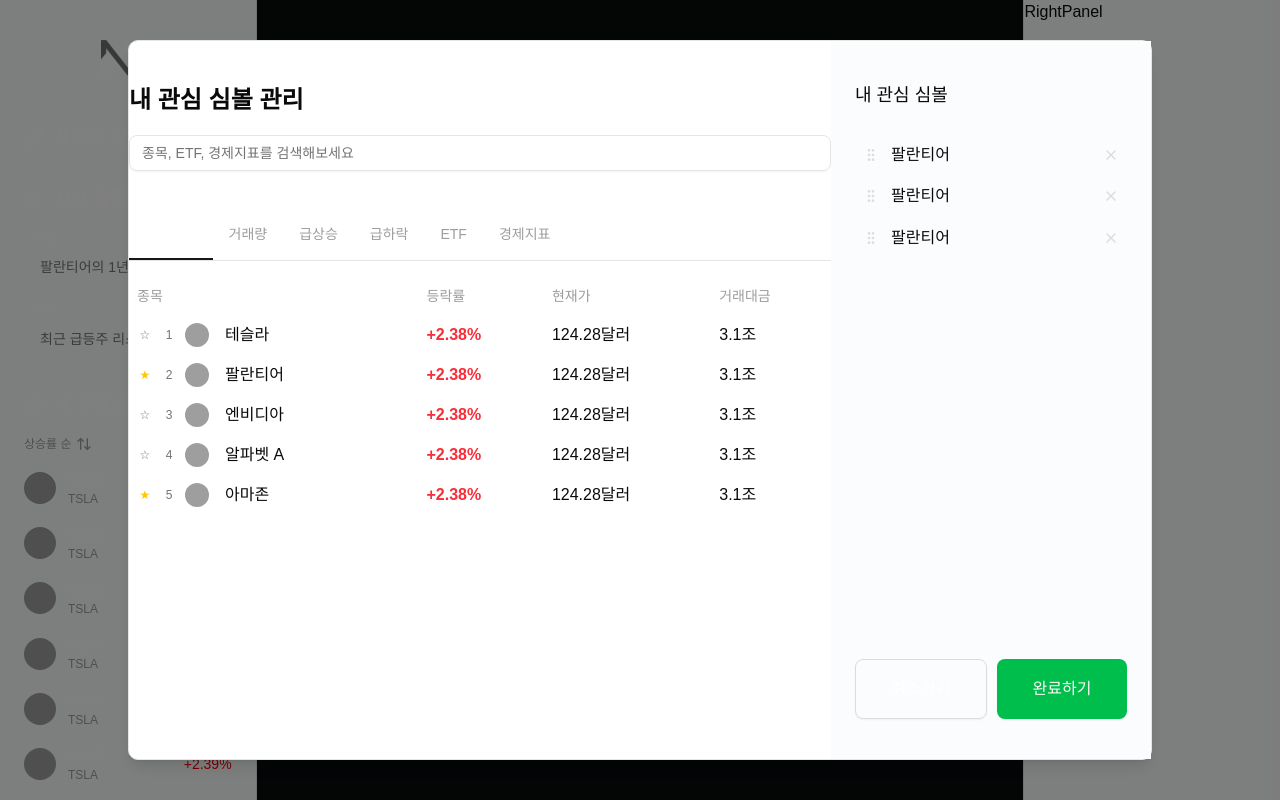
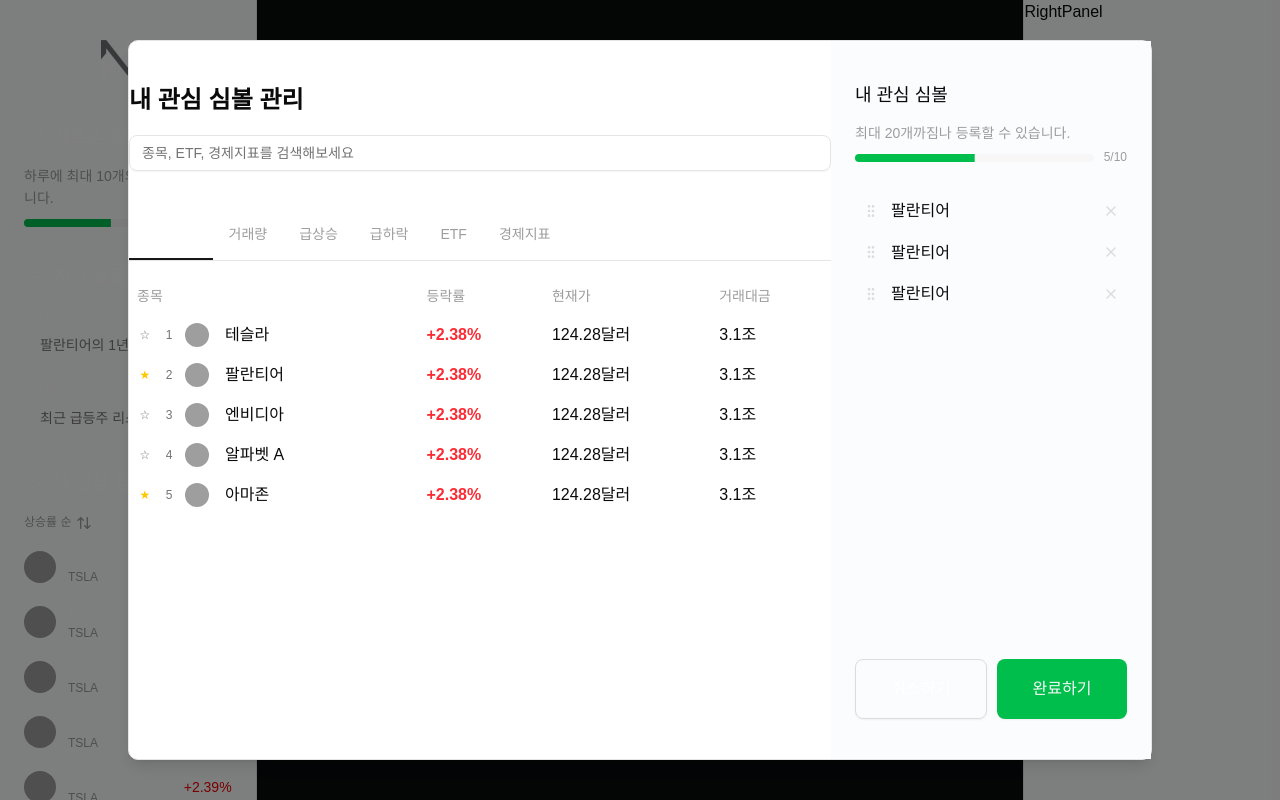
Before and after one commit to Waiker-Inc/wealthM-mvp, a React (Vite) app: page / in a window 1280 px wide. Both pictures are taken after a click on the button "편집". Built offline with nearby package versions, Linux system fonts and the light colour scheme; grey boxes are pictures that could not be loaded; a web font is replaced by a local one.

Commit message:
feat: 디자인 추가

```diff
--- a/package.json
+++ b/package.json
@@ -12,6 +12,7 @@
   "dependencies": {
     "@radix-ui/react-avatar": "^1.1.10",
     "@radix-ui/react-dialog": "^1.1.14",
+    "@radix-ui/react-progress": "^1.1.7",
     "@radix-ui/react-slot": "^1.2.3",
     "@radix-ui/react-tabs": "^1.1.12",
     "@tailwindcss/vite": "^4.1.10",
--- a/src/components/contents/MyFavoritSymbolDialog.tsx
+++ b/src/components/contents/MyFavoritSymbolDialog.tsx
@@ -1,6 +1,7 @@
 import { Button } from '../ui/button';
 import { Dialog, DialogContent } from '../ui/dialog';
 import { Input } from '../ui/input';
+import { Progress } from '../ui/progress';
 import Typography from '../ui/typography';
 import MarketTabs from './MarketTabs';
 import { GripVertical, X } from 'lucide-react';
@@ -30,8 +31,18 @@ export default function MyFavoritSymbolDialog({
             />
             <MarketTabs />
           </div>
+          {/* 사이드바 */}
           <div className="bg-ground2 p-[40px_24px] w-[320px] h-full relative">
             <Typography size="body-lg">내 관심 심볼</Typography>
+            <Typography size="body-sm" className="text-mono400 mt-[12px]">
+              최대 20개까짐나 등록할 수 있습니다.
+            </Typography>
+            <div className="flex items-center gap-[10px] mt-[5px]">
+              <Progress max={100} value={50} />
+              <Typography size="label-md" className="text-mono400">
+                5/10
+              </Typography>
+            </div>
             <ul className="mt-[24px]">
               <li className="flex items-center gap-[12px] p-[8px] rounded-[8px] hover:bg-mono50 cursor-pointer">
                 <GripVertical className="text-mono200" size={16} />
--- a/src/components/layout/LeftPanel.tsx
+++ b/src/components/layout/LeftPanel.tsx
@@ -4,6 +4,7 @@ import { Button } from '../ui/button';
 import { Avatar, AvatarFallback, AvatarImage } from '../ui/avatar';
 import { useState } from 'react';
 import MyFavoritSymbolDialog from '../contents/MyFavoritSymbolDialog';
+import { Progress } from '../ui/progress';
 
 export default function LeftPanel() {
   const [isOpenFavorite, setIsOpenFavorite] = useState(false);
@@ -14,11 +15,22 @@ export default function LeftPanel() {
         <img src="/logo.png" alt="logo" className="w-[54px] h-[36px]" />
       </h1>
       <ul className="mt-[48px] flex flex-col gap-[32px]">
-        <li className="flex items-center gap-[10px]">
-          <Pen size={20} />
-          <Typography size="body-lg" weight="bold">
-            새로운 질문
+        <li>
+          <div className="flex items-center gap-[10px]">
+            <Pen size={20} />
+            <Typography size="body-lg" weight="bold">
+              새로운 질문
+            </Typography>
+          </div>
+          <Typography size="body-sm" className="text-mono400 mt-[12px]">
+            하루에 최대 10개의 질문이 가능합니다.
           </Typography>
+          <div className="flex items-center gap-[10px] mt-[5px]">
+            <Progress max={100} value={50} />
+            <Typography size="label-md" className="text-mono400">
+              5/10
+            </Typography>
+          </div>
         </li>
         <li>
           <div className="flex items-center gap-[10px]">
--- /dev/null
+++ b/src/components/ui/progress.tsx
@@ -0,0 +1,29 @@
+import * as React from 'react';
+import * as ProgressPrimitive from '@radix-ui/react-progress';
+
+import { cn } from '@/lib/utils';
+
+function Progress({
+  className,
+  value,
+  ...props
+}: React.ComponentProps<typeof ProgressPrimitive.Root>) {
+  return (
+    <ProgressPrimitive.Root
+      data-slot="progress"
+      className={cn(
+        'bg-mono50 relative h-2 w-full overflow-hidden rounded-full',
+        className
+      )}
+      {...props}
+    >
+      <ProgressPrimitive.Indicator
+        data-slot="progress-indicator"
+        className="bg-green700 h-full w-full flex-1 transition-all"
+        style={{ transform: `translateX(-${100 - (value || 0)}%)` }}
+      />
+    </ProgressPrimitive.Root>
+  );
+}
+
+export { Progress };
```
Also changed, not shown: 1 other file (tests, documents, lock files or other folders).
